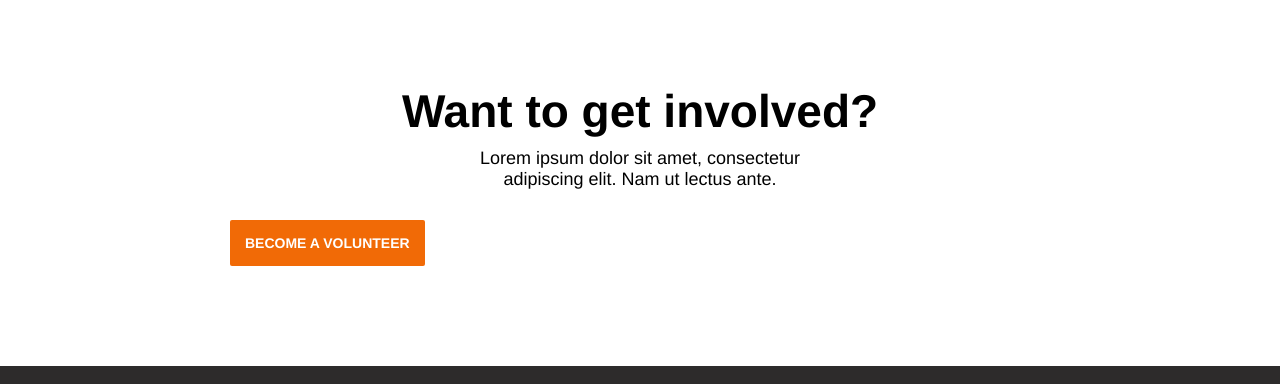
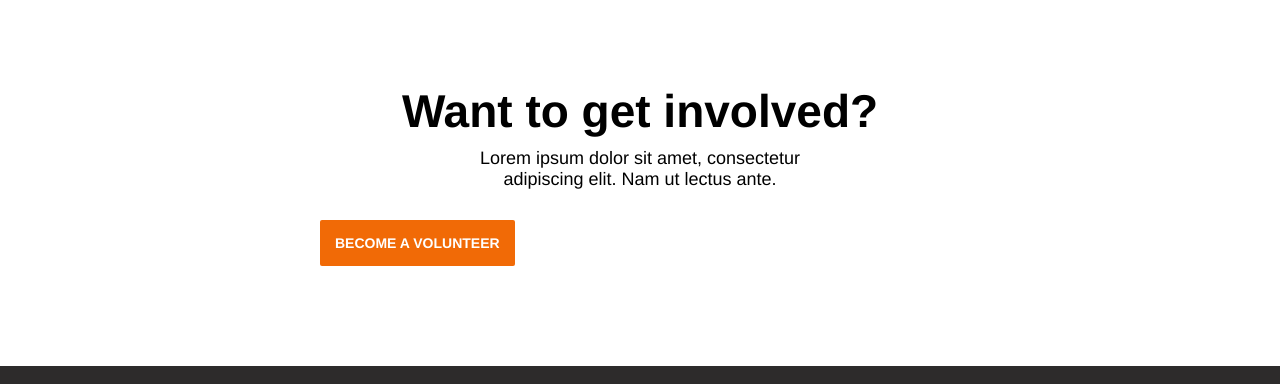
Before and after one commit to Ama-Dziedzom/ADEHYIEGATE, a plain HTML site: page about.html in a window 1280 px wide. Shown: the part 2496-2880 px from the top of the page. Drawn offline with Linux system fonts and the light colour scheme.

Commit message:
change button position

```diff
--- a/css/style.css
+++ b/css/style.css
@@ -419,7 +419,7 @@ body {
 
 .button a {
     text-decoration: none;
-    margin-left: -1050px;
+    margin-left: -960px;
     background-color: #F16A06;
     color: #fff;
     font-size: 14px;
```
